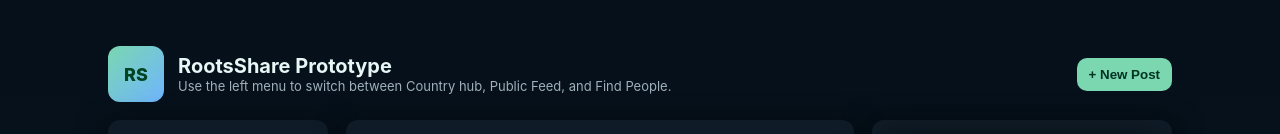
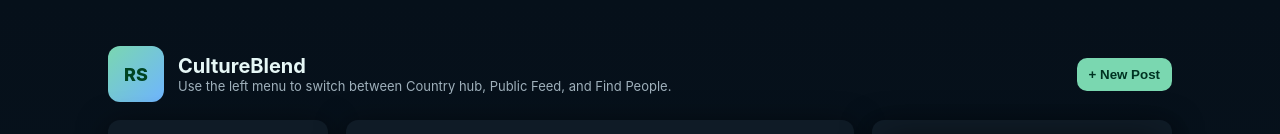
Before and after one commit to Dorisd97/culture-hub-prototype, a plain HTML site: page index.html in a window 1280 px wide. Shown: the top 134 px of the page. Drawn offline with Linux system fonts and the light colour scheme.

Commit message:
Changed name

```diff
--- a/index.html
+++ b/index.html
@@ -3,7 +3,7 @@
 <head>
 <meta charset="utf-8" />
 <meta name="viewport" content="width=device-width,initial-scale=1" />
-<title>RootsShare Prototype</title>
+<title>CultureBlend Prototype</title>
 <style>
   :root{
     --bg:#07101a; --card:#0f1b26; --muted:#9fb0bb; --accent:#7ad7b0; --accent2:#6fb5ff;
@@ -63,7 +63,7 @@
   <header>
     <div class="logo">RS</div>
     <div>
-      <h1>RootsShare Prototype</h1>
+      <h1>CultureBlend</h1>
       <p class="lead">Use the left menu to switch between Country hub, Public Feed, and Find People.</p>
     </div>
     <div style="margin-left:auto">
```
